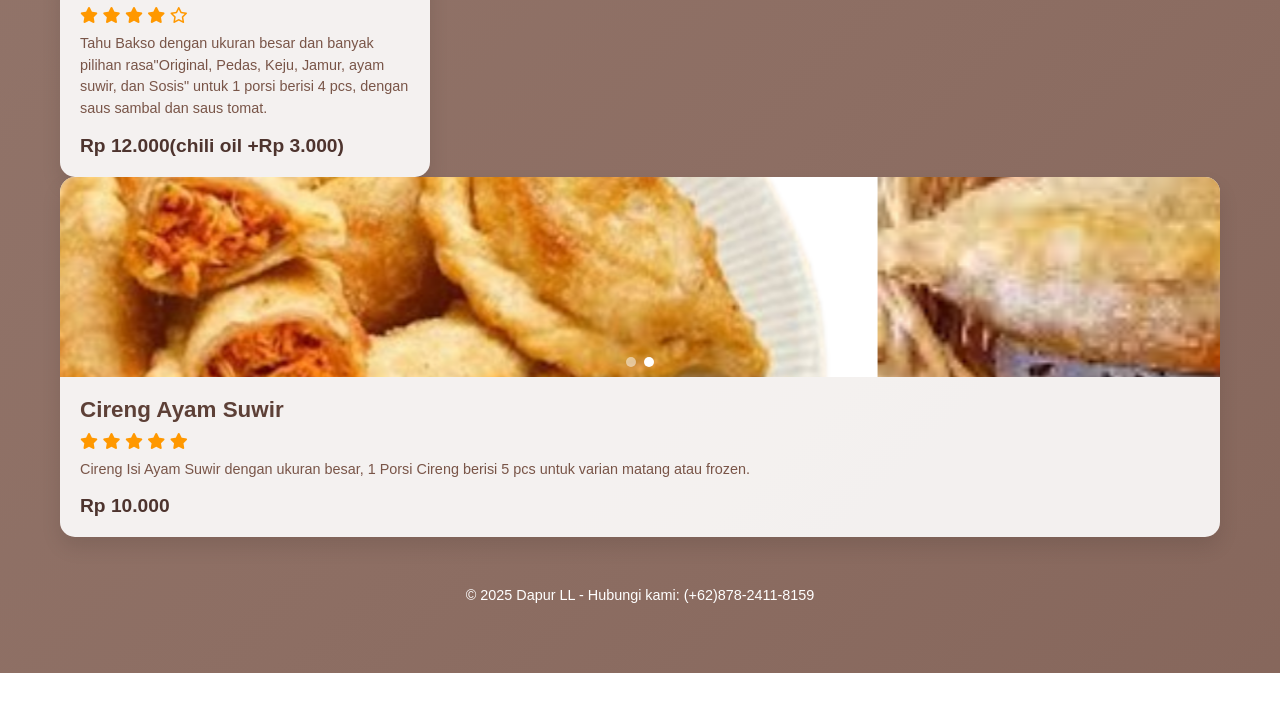
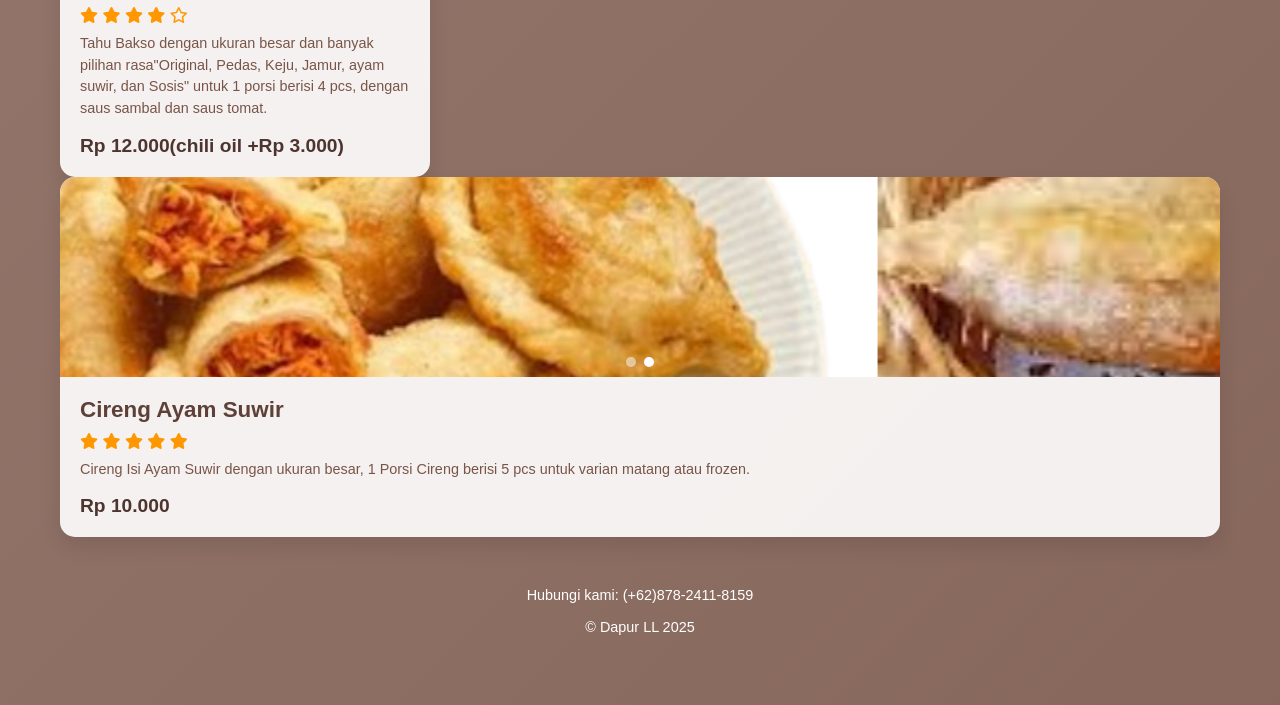
Before and after one commit to rusliislamudin/menu, a plain HTML site: page index.html in a window 1280 px wide. Shown: the part 1727-2432 px from the top of the page. Before the commit the page ends 2400 px from the top, so only its background shows below. Drawn offline with Linux system fonts and the light colour scheme.

Commit message:
Add files via upload

```diff
--- a/index.html
+++ b/index.html
@@ -432,7 +432,8 @@
 
 
         <div class="footer">
-            <p>© 2025 Dapur LL - Hubungi kami: (+62)878-2411-8159</p>
+            <p> Hubungi kami: (+62)878-2411-8159</p><br>
+            <p>© Dapur LL 2025</p>
         </div>
     </div>
 
```
